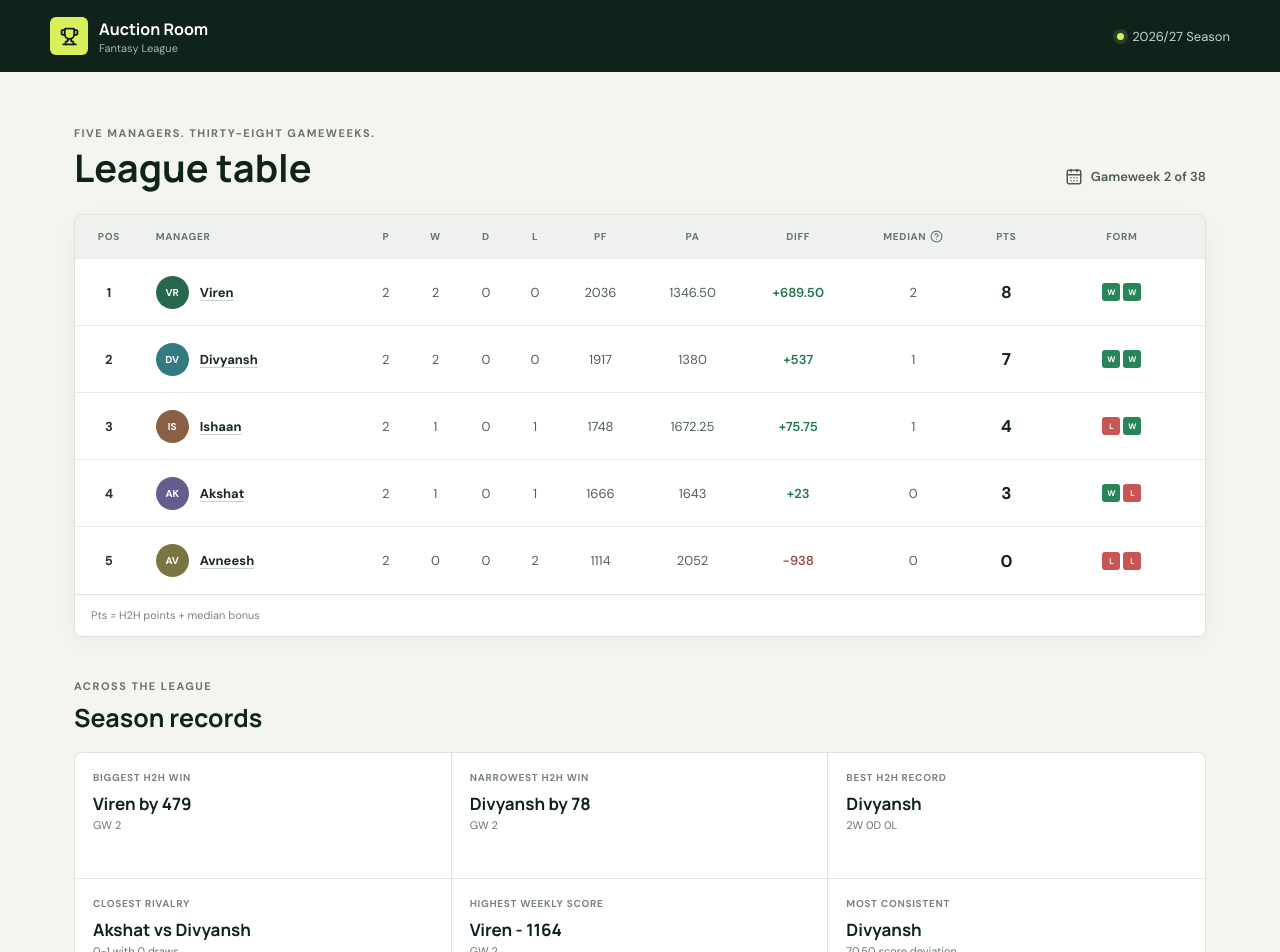
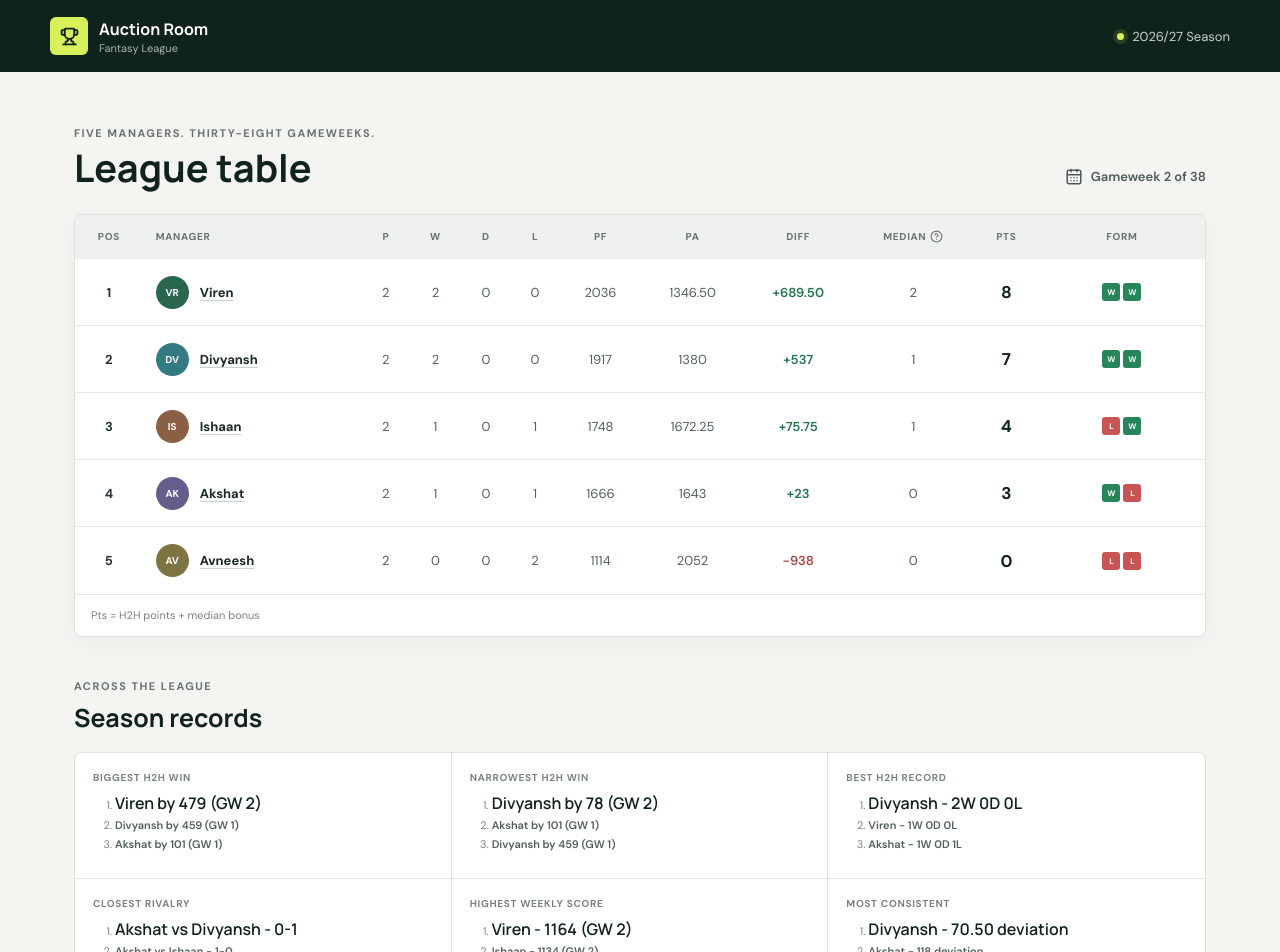
Before and after one commit to xDivyanshx/AuctionRoomLeaderboard, a React (Vite) app: page / in a window 1280 px wide. Shown: the top 952 px of the page. Built offline with nearby package versions, Linux system fonts and the light colour scheme.

Commit message:
v1.14 - updated GW2

```diff
--- a/src/App.tsx
+++ b/src/App.tsx
@@ -34,29 +34,29 @@ function getSeasonRecords(completedWeeks: typeof results) {
     rivalries.set(key, rivalry);
   });
 
-  const bestRecord = [...records.entries()].filter(([, record]) => record.won + record.drawn + record.lost > 0).sort((a, b) => {
+  const rankedRecords = [...records.entries()].filter(([, record]) => record.won + record.drawn + record.lost > 0).sort((a, b) => {
     const aPlayed = a[1].won + a[1].drawn + a[1].lost;
     const bPlayed = b[1].won + b[1].drawn + b[1].lost;
     return (b[1].won * 3 + b[1].drawn) / bPlayed - (a[1].won * 3 + a[1].drawn) / aPlayed || b[1].won - a[1].won;
-  })[0];
-  const balanced = [...rivalries.values()].sort((a, b) => Math.abs(a.wins[0] - a.wins[1]) - Math.abs(b.wins[0] - b.wins[1]) || a.margin - b.margin)[0];
+  });
+  const rankedRivalries = [...rivalries.values()].sort((a, b) => Math.abs(a.wins[0] - a.wins[1]) - Math.abs(b.wins[0] - b.wins[1]) || a.margin - b.margin);
   const weeklyScores = completedWeeks.flatMap((result) => playerIds.map((player) => ({ player, gameweek: result.gameweek, score: result.scores[player]! })));
-  const highest = [...weeklyScores].sort((a, b) => b.score - a.score)[0];
-  const consistent = playerIds.map((player) => {
+  const highestScores = [...weeklyScores].sort((a, b) => b.score - a.score);
+  const consistency = playerIds.map((player) => {
     const scores = completedWeeks.map((week) => week.scores[player]!);
     const average = scores.reduce((sum, score) => sum + score, 0) / scores.length;
     const deviation = Math.sqrt(scores.reduce((sum, score) => sum + (score - average) ** 2, 0) / scores.length);
     return { player, deviation };
-  }).sort((a, b) => a.deviation - b.deviation)[0];
-  const matchLabel = (match?: typeof directMatches[number]) => match ? `${players[match.homeScore! > match.awayScore! ? match.home : match.away].name} by ${number(match.margin)}` : "Awaiting a win";
+  }).sort((a, b) => a.deviation - b.deviation);
+  const matchLabel = (match?: typeof directMatches[number]) => match ? `${players[match.homeScore! > match.awayScore! ? match.home : match.away].name} by ${number(match.margin)} (GW ${match.gameweek})` : "Awaiting a win";
 
   return [
-    { label: "Biggest H2H win", value: matchLabel(wins[0]), detail: wins[0] ? `GW ${wins[0].gameweek}` : "Direct matchups only" },
-    { label: "Narrowest H2H win", value: matchLabel(wins.at(-1)), detail: wins.at(-1) ? `GW ${wins.at(-1)!.gameweek}` : "Direct matchups only" },
-    { label: "Best H2H record", value: bestRecord ? players[bestRecord[0]].name : "Not available", detail: bestRecord ? `${bestRecord[1].won}W ${bestRecord[1].drawn}D ${bestRecord[1].lost}L` : "Awaiting results" },
-    { label: "Closest rivalry", value: balanced ? `${players[balanced.players[0]].name} vs ${players[balanced.players[1]].name}` : "Not available", detail: balanced ? `${balanced.wins[0]}-${balanced.wins[1]} with ${balanced.draws} draws` : "Awaiting results" },
-    { label: "Highest weekly score", value: highest ? `${players[highest.player].name} - ${number(highest.score)}` : "Not available", detail: highest ? `GW ${highest.gameweek}` : "Awaiting results" },
-    { label: "Most consistent", value: consistent && completedWeeks.length > 1 ? players[consistent.player].name : "Not available", detail: consistent && completedWeeks.length > 1 ? `${number(consistent.deviation)} score deviation` : "Needs two gameweeks" },
+    { label: "Biggest H2H win", entries: wins.slice(0, 3).map(matchLabel), empty: "Direct matchups only" },
+    { label: "Narrowest H2H win", entries: [...wins].reverse().slice(0, 3).map(matchLabel), empty: "Direct matchups only" },
+    { label: "Best H2H record", entries: rankedRecords.slice(0, 3).map(([player, record]) => `${players[player].name} - ${record.won}W ${record.drawn}D ${record.lost}L`), empty: "Awaiting results" },
+    { label: "Closest rivalry", entries: rankedRivalries.slice(0, 3).map((rivalry) => `${players[rivalry.players[0]].name} vs ${players[rivalry.players[1]].name} - ${rivalry.wins[0]}-${rivalry.wins[1]}${rivalry.draws ? `, ${rivalry.draws}D` : ""}`), empty: "Awaiting results" },
+    { label: "Highest weekly score", entries: highestScores.slice(0, 3).map((score) => `${players[score.player].name} - ${number(score.score)} (GW ${score.gameweek})`), empty: "Awaiting results" },
+    { label: "Most consistent", entries: completedWeeks.length > 1 ? consistency.slice(0, 3).map((item) => `${players[item.player].name} - ${number(item.deviation)} deviation`) : [], empty: "Needs two gameweeks" },
   ];
 }
 
@@ -136,7 +136,7 @@ function App() {
 
         <section className="records-section" aria-label="Season records">
           <div className="records-heading"><p className="eyebrow">Across the league</p><h2>Season records</h2></div>
-          <div className="records-grid">{seasonRecords.map((record) => <article className="record" key={record.label}><span>{record.label}</span><strong>{record.value}</strong><small>{record.detail}</small></article>)}</div>
+          <div className="records-grid">{seasonRecords.map((record) => <article className="record" key={record.label}><span>{record.label}</span>{record.entries.length ? <ol>{record.entries.map((entry, index) => <li className={index === 0 ? "record-winner" : ""} key={entry}><b>{entry}</b></li>)}</ol> : <small>{record.empty}</small>}</article>)}</div>
         </section>
 
         {selectedPlayer && selectedStanding && <section className="journey-section" aria-label={`${players[selectedPlayer].name} season journey`}>
--- a/src/styles.css
+++ b/src/styles.css
@@ -55,7 +55,8 @@ tbody tr { position: relative; }
 .record { min-height: 126px; padding: 18px; border-right: 1px solid #e2e6e1; border-bottom: 1px solid #e2e6e1; }
 .record:nth-child(3n) { border-right: 0; }.record:nth-last-child(-n + 3) { border-bottom: 0; }
 .record span, .record small { display: block; }.record span { color: #7a847f; font-size: 10px; font-weight: 700; text-transform: uppercase; letter-spacing: .7px; }
-.record strong { display: block; margin: 9px 0 4px; color: #10231b; font-family: Manrope, sans-serif; font-size: 17px; line-height: 1.25; }
+.record ol { margin: 9px 0 0; padding-left: 22px; color: #7a847f; font-size: 11px; line-height: 1.8; }
+.record li b { color: #526059; font-weight: 600; }.record li.record-winner b { color: #10231b; font-family: Manrope, sans-serif; font-size: 16px; line-height: 1.25; }
 .record small { color: #68736d; font-size: 11px; }
 .journey-section { margin-top: 58px; }
 .back-button { border: 1px solid #cfd5cf; border-radius: 5px; background: white; color: #26342d; padding: 8px 14px; font-size: 12px; font-weight: 700; cursor: pointer; }
```
